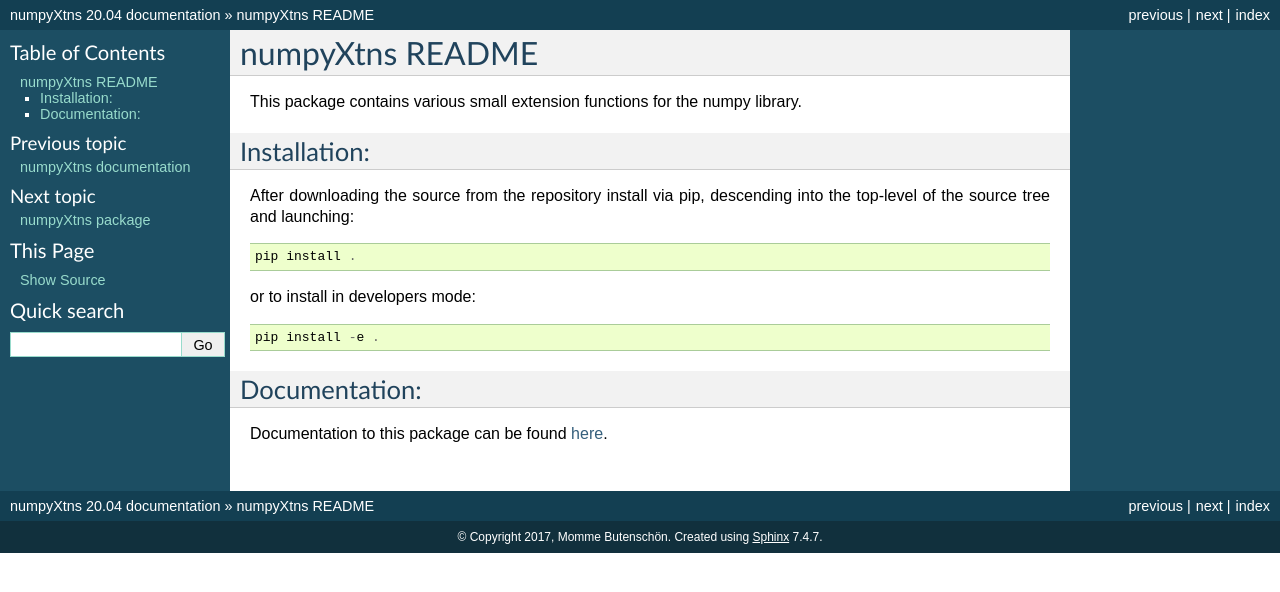
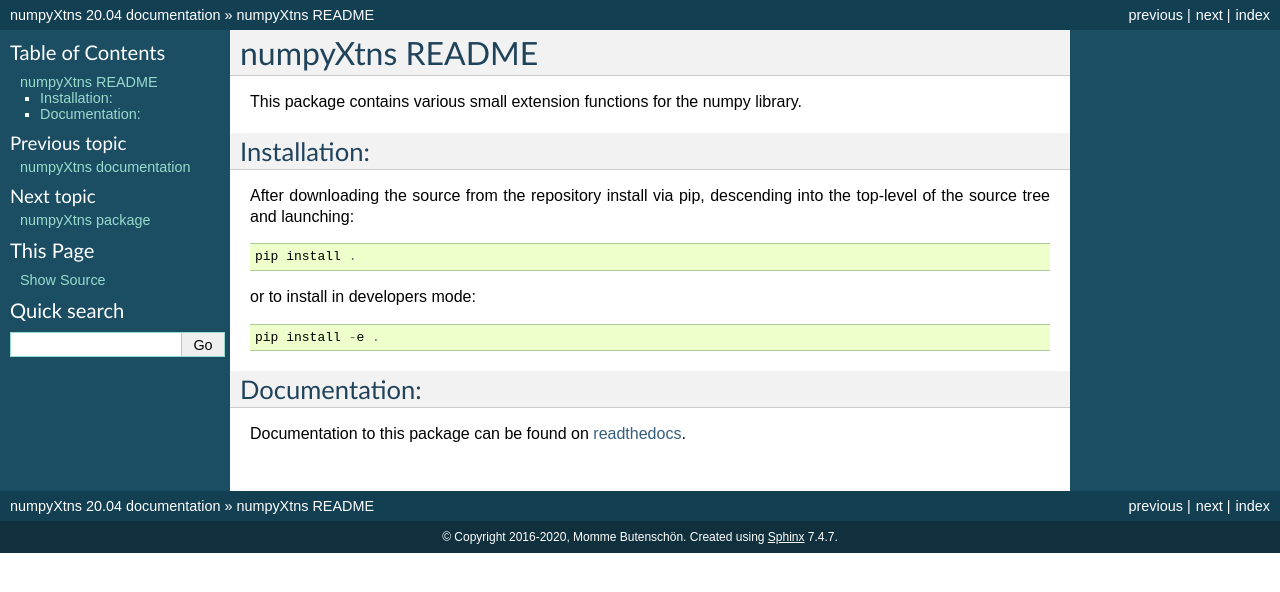
Before and after one commit to mommebutenschoen/numpyXtns, a Sphinx documentation site: the page built from docs/readme.rst, in a window 1280 px wide. Shown: the top 592 px of the page. Built offline with Sphinx 7.4.7, drawn with Linux system fonts in a browser that asks for light colours.

Commit message:
Fixes for PyPI.

```diff
--- a/README.rst
+++ b/README.rst
@@ -21,7 +21,7 @@
 Documentation:
 --------------
 
-Documentation to this package can be found here_.
+Documentation to this package can be found on readthedocs_.
 
 
-.. _here: https://numpyxtns.readthedocs.io/
+.. _readthedocs: https://numpyxtns.readthedocs.io/
--- a/docs/conf.py
+++ b/docs/conf.py
@@ -51,7 +51,7 @@
 
 # General information about the project.
 project = u'numpyXtns'
-copyright = u'2017, Momme Butenschön'
+copyright = u'2016-2020, Momme Butenschön'
 author = u'Momme Butenschön'
 
 # The version info for the project you're documenting, acts as replacement for
--- a/setup.py
+++ b/setup.py
@@ -33,7 +33,7 @@
 
     # Author details
     author='Momme Butenschön',
-    author_email='momm@pml.ac.uk',
+    author_email='mommebu@yahoo.de',
 
     # Choose your license
     license='GPL',
@@ -44,14 +44,14 @@
         #   3 - Alpha
         #   4 - Beta
         #   5 - Production/Stable
-        'Development Status :: 3 - Alpha',
+        'Development Status :: 4 - Beta',
 
         # Indicate who your project is intended for
         'Intended Audience :: Science/Research',
         'Topic :: Software Development :: Libraries :: Python Modules',
 
         # Pick your license as you wish (should match "license" above)
-        'License :: OSI Approved :: GPL',
+        'License :: OSI Approved :: GNU General Public License (GPL)',
 
         # Specify the Python versions you support here. In particular, ensure
         # that you indicate whether you support Python 2, Python 3 or both.
```
